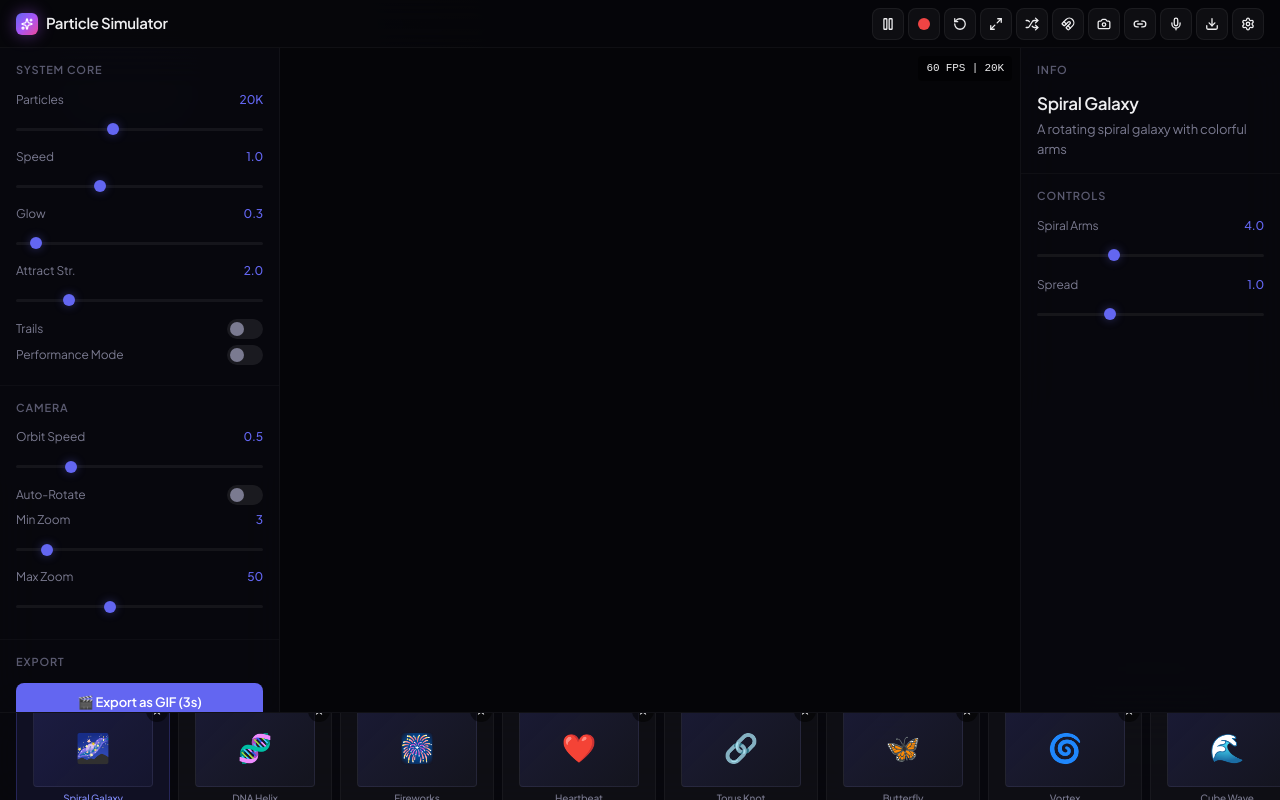
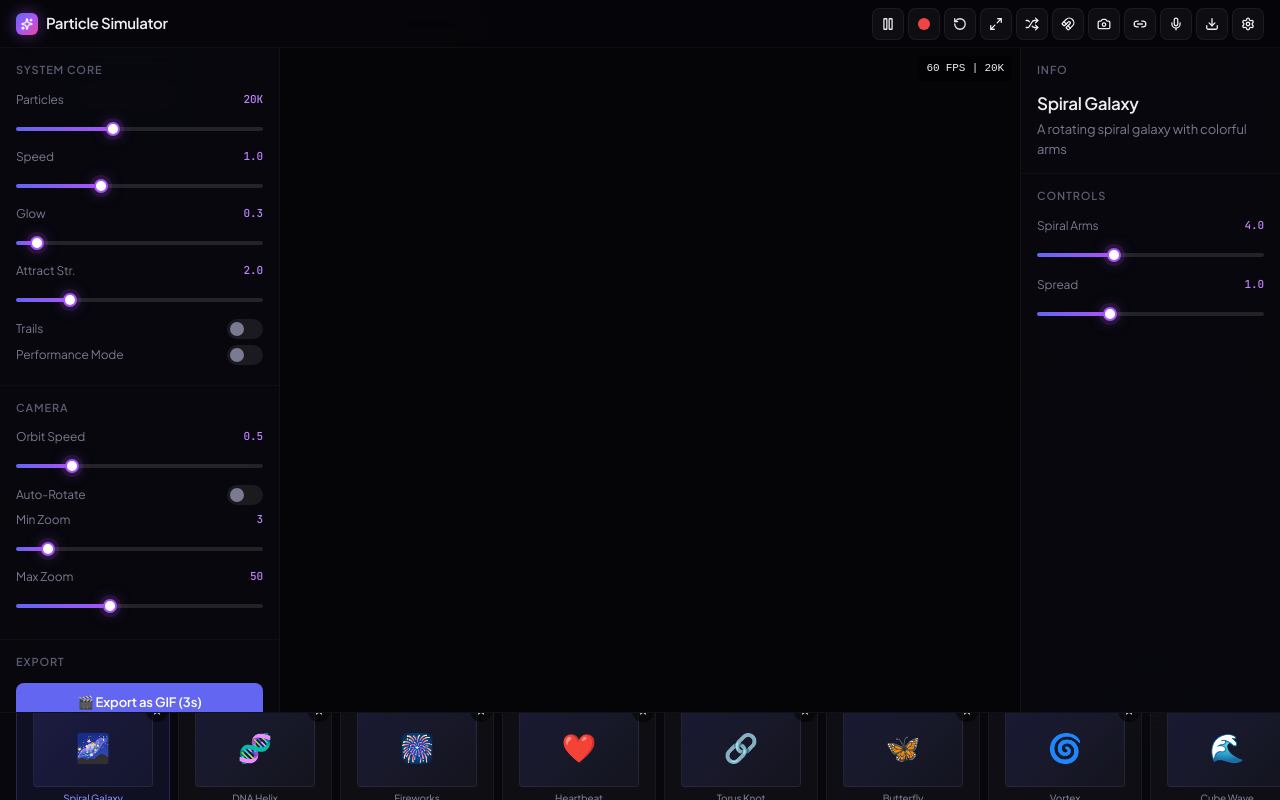
Before and after one commit to Sanjays2402/ai-particle-simulator, a React (Vite) app: page / in a window 1280 px wide. Built offline with nearby package versions, Linux system fonts and the light colour scheme.

Commit message:
iter 02: gradient slider fills + mono numerics + glow thumb

```diff
--- a/src/components/LeftSidebar.jsx
+++ b/src/components/LeftSidebar.jsx
@@ -403,14 +403,22 @@ function Section({ title, children }) {
 }
 
 function Slider({ label, value, min, max, step, onChange, display }) {
+  const pct = ((value - min) / (max - min)) * 100
   return (
     <div style={{ marginBottom: 12 }}>
       <div style={{ display: 'flex', justifyContent: 'space-between', fontSize: 12, marginBottom: 6 }}>
         <span style={{ color: '#7a7a90' }}>{label}</span>
-        <span style={{ color: '#6366f1', fontWeight: 500 }}>{display ? display(value) : value}</span>
+        <span style={{
+          color: '#c084fc',
+          fontWeight: 500,
+          fontVariantNumeric: 'tabular-nums',
+          fontFamily: 'JetBrains Mono, monospace',
+          fontSize: 11,
+        }}>{display ? display(value) : value}</span>
       </div>
       <input type="range" min={min} max={max} step={step} value={value}
-        onChange={e => onChange(parseFloat(e.target.value))} style={{ width: '100%' }} />
+        onChange={e => onChange(parseFloat(e.target.value))}
+        style={{ width: '100%', '--val': `${pct}%` }} />
     </div>
   )
 }
--- a/src/components/RightSidebar.jsx
+++ b/src/components/RightSidebar.jsx
@@ -38,24 +38,33 @@ export default function RightSidebar() {
             fontSize: 11, fontWeight: 600, textTransform: 'uppercase',
             letterSpacing: '0.08em', color: '#5a5a70', marginBottom: 12,
           }}>Controls</h3>
-          {dynamicControls.map(c => (
+          {dynamicControls.map(c => {
+            const v = dynamicValues[c.id] ?? c.value
+            const pct = ((v - c.min) / (c.max - c.min)) * 100
+            return (
             <div key={c.id} style={{ marginBottom: 14 }}>
               <div style={{ display: 'flex', justifyContent: 'space-between', fontSize: 12, marginBottom: 6 }}>
                 <span style={{ color: '#7a7a90' }}>{c.label}</span>
-                <span style={{ color: '#6366f1', fontWeight: 500 }}>
-                  {(dynamicValues[c.id] ?? c.value).toFixed(1)}
+                <span style={{
+                  color: '#c084fc',
+                  fontWeight: 500,
+                  fontFamily: 'JetBrains Mono, monospace',
+                  fontSize: 11,
+                  fontVariantNumeric: 'tabular-nums',
+                }}>
+                  {v.toFixed(1)}
                 </span>
               </div>
               <input
                 type="range"
                 min={c.min} max={c.max}
                 step={(c.max - c.min) / 100}
-                value={dynamicValues[c.id] ?? c.value}
+                value={v}
                 onChange={e => setDynamicValue(c.id, parseFloat(e.target.value))}
-                style={{ width: '100%' }}
+                style={{ width: '100%', '--val': `${pct}%` }}
               />
             </div>
-          ))}
+          )})}
         </div>
       )}
 
--- a/src/index.css
+++ b/src/index.css
@@ -80,29 +80,45 @@ body::after {
 input[type="range"] {
   -webkit-appearance: none;
   appearance: none;
-  height: 3px;
+  height: 4px;
   background: rgba(255,255,255,0.06);
-  border-radius: 2px;
+  border-radius: 999px;
   outline: none;
   transition: all 0.15s ease-out;
+  cursor: pointer;
+  --val: 50%;
+  background-image: linear-gradient(
+    90deg,
+    #6366f1 0%,
+    #a855f7 var(--val),
+    rgba(255,255,255,0.06) var(--val),
+    rgba(255,255,255,0.06) 100%
+  );
+}
+input[type="range"]:hover {
+  height: 5px;
 }
 input[type="range"]::-webkit-slider-thumb {
   -webkit-appearance: none;
   appearance: none;
-  width: 12px;
-  height: 12px;
+  width: 14px;
+  height: 14px;
   border-radius: 50%;
-  background: #6366f1;
+  background: #fff;
   cursor: pointer;
-  box-shadow: 0 0 10px rgba(99,102,241,0.4);
+  border: 2px solid #a855f7;
+  box-shadow: 0 0 0 4px rgba(168,85,247,0.12), 0 0 16px rgba(168,85,247,0.45);
   transition: all 0.15s ease-out;
 }
-input[type="range"]::-webkit-slider-thumb:hover {
-  transform: scale(1.15);
-  box-shadow: 0 0 14px rgba(99,102,241,0.6);
+input[type="range"]:hover::-webkit-slider-thumb {
+  transform: scale(1.18);
+  box-shadow: 0 0 0 6px rgba(168,85,247,0.18), 0 0 20px rgba(168,85,247,0.7);
+}
+input[type="range"]:active::-webkit-slider-thumb {
+  transform: scale(1.05);
 }
 input[type="range"]::-webkit-slider-runnable-track {
-  border-radius: 2px;
+  border-radius: 999px;
 }
 
 /* Glass utility */
```
Also changed, not shown: iterations/02-sliders.png (added).
